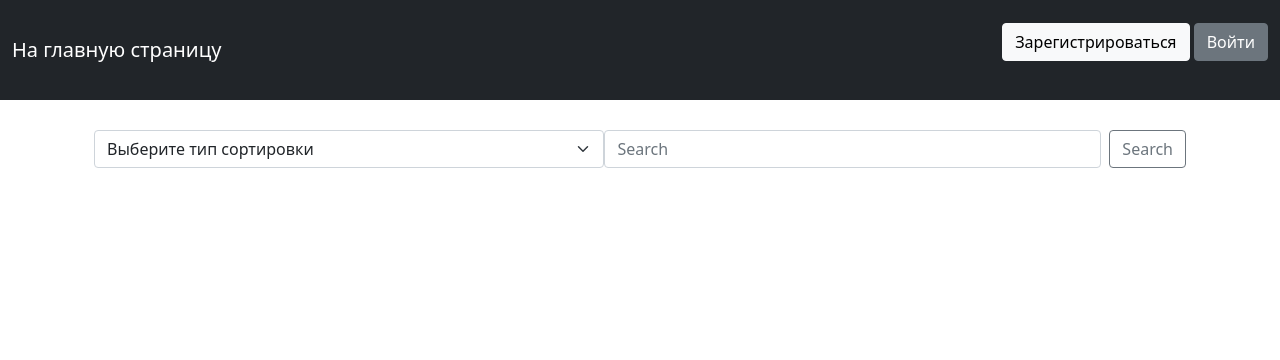
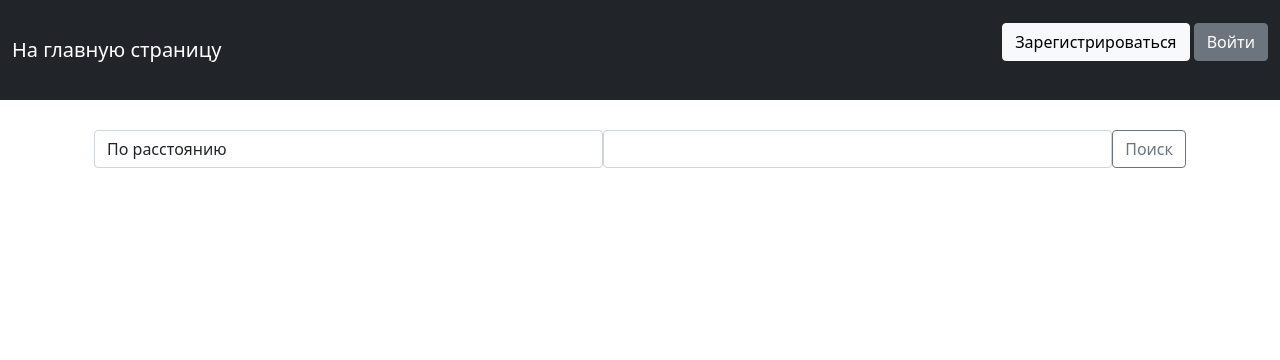
Before and after one commit to akorchuganoff/trade_system, a Flask app: template templates/system.html in a window 1280 px wide. Shown: the top 360 px of the page. Run offline with Flask 2, Linux system fonts and the light colour scheme; the template is opened without the code that fills it: values that come from a table or form of the project are taken from there, others are empty.

Commit message:
search form

```diff
--- /dev/null
+++ b/forms/search.py
@@ -0,0 +1,9 @@
+from flask_wtf import FlaskForm
+from wtforms import StringField, SubmitField, SelectField
+from wtforms.validators import DataRequired
+
+
+class SearchForm(FlaskForm):
+    searching = StringField('Поиск')
+    sorting = SelectField('Агломерация', validators=[DataRequired()], choices=['По расстоянию', 'По цене'])
+    submit = SubmitField('Поиск')
--- a/main.py
+++ b/main.py
@@ -2,6 +2,7 @@ from data import db_session
 from data.offer import Offer
 from data.user import User
 from forms.add_offer_form import AddOfferForm
+from forms.search import SearchForm
 from forms.registration import RegisterForm, LoginForm
 from flask import Flask, render_template, redirect, request, jsonify
 from flask_login import LoginManager, login_user, login_required, logout_user, current_user
@@ -31,14 +32,12 @@ def logout():
 @app.route("/system")
 @app.route("/", methods=['GET', 'POST'])
 def system():
-    if request.method == 'GET':
-        db_sess = db_session.create_session()
-        offers = db_sess.query(Offer).all()[:5]
-        print(offers[0].name)
-        return render_template("system.html", n=max(0, len(offers)), offers=offers)
-    elif request.method == 'POST':
+    form = SearchForm()
+    if request.method == "GET":
         pass
-
+    db_sess = db_session.create_session()
+    offers = db_sess.query(Offer).all()[:5]
+    return render_template("system.html", n=max(0, len(offers)), offers=offers, form=form)
 
 
 @app.route("/account")
@@ -85,15 +84,11 @@ def login():
                                form=form)
     return render_template("login.html", form=form)
 
-@app.route('/add_offer')
-def add_offer():
-    form=AddOfferForm()
-    return render_template("add_offer.html", form=form)
 
 def main():
-    # db_sess = db_session.create_session()
-    # db_sess.commit()
     db_session.global_init("db/trade_system.db")
+    db_sess = db_session.create_session()
+    db_sess.commit()
     app.run(host='127.0.0.1', port=8000, debug=True)
 
 
--- a/templates/base.html
+++ b/templates/base.html
@@ -11,7 +11,7 @@
             <div class="container-fluid">
                 <a class="navbar-brand p-0 me-2"  style="color:white" href="/system">На главную страницу</a>
                 {% if current_user.is_authenticated %}
-                    <a class="navbar-brand" style="color:white" href="/logout">{{ current_user.surname }} {{ current_user.name }}</a>
+                    <a class="navbar-brand" style="color:white" href="/account">{{ current_user.surname }} {{ current_user.name }}</a>
                 {% else %}
                     <p>
                         <a class="btn btn-light" href="/registration">Зарегистрироваться</a>
--- a/templates/system.html
+++ b/templates/system.html
@@ -2,14 +2,13 @@
 
 {%block content%}
 <div class="container">
-    <form class="d-flex" style="margin-top: 30px;">
-        <select class="form-select" aria-label="Default select example">
-            <option selected>Выберите тип сортировки</option>
-            <option value="1">По цене</option>
-            <option value="2">По расстоянию</option>
-        </select>
-        <input class="form-control me-2" type="search" placeholder="Search" aria-label="Search">
-        <button class="btn btn-outline-secondary" type="submit">Search</button>
+    <form action="" method="post">
+        {{ form.hidden_tag() }}
+        <p class="d-flex" style="margin-top: 30px;">
+            {{ form.sorting(class="form-control", type="text") }}
+            {{ form.searching(class="form-control") }}
+            {{ form.submit(type="submit", class="btn btn-outline-secondary") }}
+        </p>
     </form>
     {% for i in range(n) %}
         <section class="">
```
